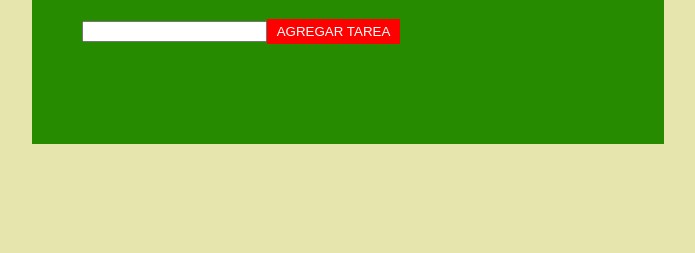
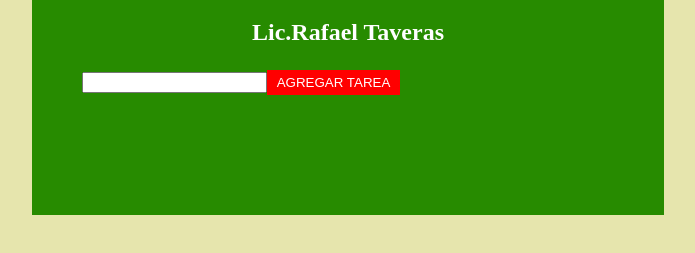
Before and after one commit to rtaveras07/LISTADEQUEHACERES, a plain HTML site: page index.html in a window 1280 px wide. Shown: the part 161-414 px from the top of the page, without its empty margins (292-987 px from the left). Drawn offline with Linux system fonts and the light colour scheme.

Commit message:
version 2

```diff
--- a/index.html
+++ b/index.html
@@ -10,6 +10,7 @@
 <body>
     <form action="" id="Formulario_tareas">
         <h1>LISTA DE QUEHACERES!</h1>
+        <h2><center>Lic.Rafael Taveras</center><h2>
         <input id="entradaTarea"><button id="add-item">AGREGAR TAREA</button>
         <ul id="descripcionTarea">
           <li></li>
```
